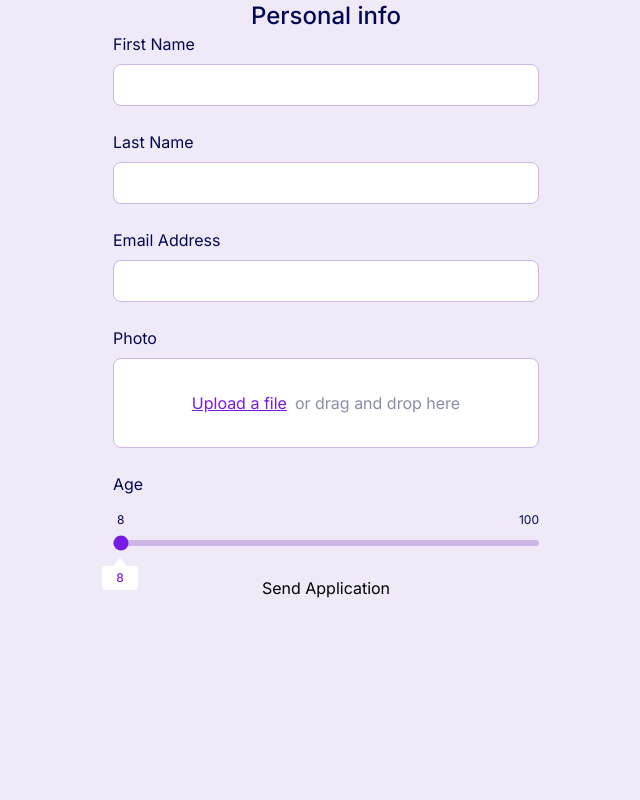
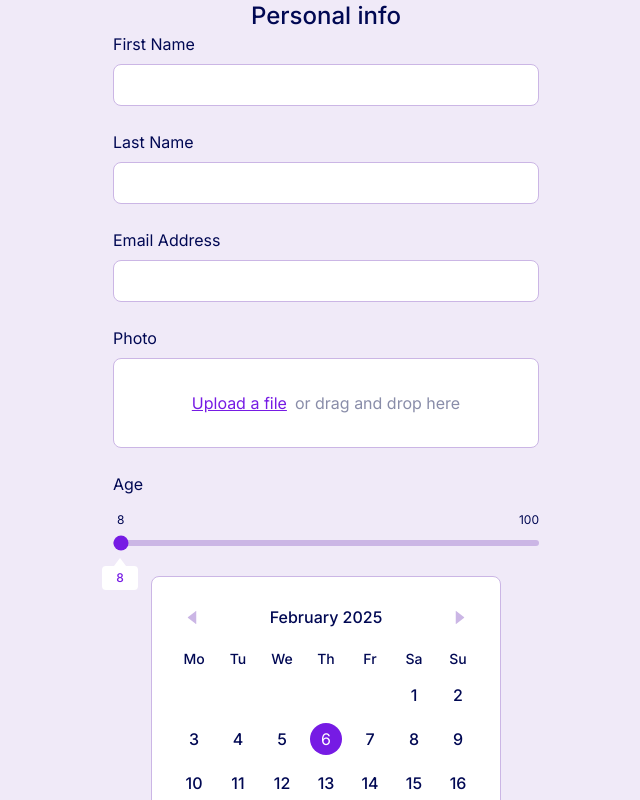
Before and after one commit to bogdanovich231/Personal-Form, a React (Vite) app: page / in a window 1280 px wide. Shown: the top 800 px of the page, without its empty margins (314-954 px from the left). Built offline with nearby package versions, Linux system fonts and the light colour scheme.

Commit message:
feat: create calendar, highlight current day and improve month navigation

```diff
--- /dev/null
+++ b/src/Components/CustomCalenderInput/CustomCalenderInput.css
@@ -0,0 +1,35 @@
+.button-prev,
+.button-next {
+  position: relative;
+  width: 32px;
+  height: 32px;
+  background-color: transparent;
+  border: none;
+  display: flex;
+  align-items: center;
+  justify-content: center;
+  cursor: pointer;
+}
+.button-prev:before {
+  position: absolute;
+  content: '';
+  height: 0;
+  width: 0;
+  border-bottom: 9px solid #cbb6e5;
+  border-left: 7px solid transparent;
+  border-right: 7px solid transparent;
+  border-radius: 1px;
+  transform: rotate(-90deg);
+}
+
+.button-next:before {
+  position: absolute;
+  content: '';
+  height: 0;
+  width: 0;
+  border-bottom: 9px solid #cbb6e5;
+  border-left: 7px solid transparent;
+  border-right: 7px solid transparent;
+  border-radius: 1px;
+  transform: rotate(90deg);
+}
--- /dev/null
+++ b/src/Components/CustomCalenderInput/CustomCalenderInput.tsx
@@ -0,0 +1,65 @@
+import { useState } from 'react';
+import { getDaysInMonth, getFirstDayOfMonth } from '../../utils/getDate';
+import './CustomCalenderInput.css';
+
+function CustomCalenderInput() {
+  const currentDate = new Date();
+  const [month, setMonth] = useState(currentDate.getMonth() + 1);
+  const [year] = useState(currentDate.getFullYear());
+  const [currentDay] = useState(currentDate.getDate());
+
+  const renderWeekDays = () => {
+    const daysOfWeek = ['Mo', 'Tu', 'We', 'Th', 'Fr', 'Sa', 'Su'];
+    return daysOfWeek.map((day, index) => (
+      <div key={index} className="text-center text-[#000853] text-sm font-medium">
+        {day}
+      </div>
+    ));
+  };
+
+  const renderDays = (month: number, year: number) => {
+    const daysInMonth = getDaysInMonth(month, year);
+    const firstDay = getFirstDayOfMonth(month, year);
+    const days = [];
+
+    for (let i = 0; i < firstDay - 1; i++) {
+      days.push(<div key={`empty-${i}`} className="w-8 h-8"></div>);
+    }
+
+    for (let i = 1; i <= daysInMonth; i++) {
+      const isCurrentDay =
+        i === currentDay && month === currentDate.getMonth() + 1 && year === currentDate.getFullYear();
+
+      days.push(
+        <div
+          key={i}
+          className={`text-center p-2 cursor-pointer rounded-full w-8 h-8 flex justify-center items-center m-0.5 ${
+            isCurrentDay ? 'bg-[#761BE4] text-white' : 'bg-transparent text-[#000853] text-base font-medium'
+          }`}
+        >
+          {i}
+        </div>
+      );
+    }
+
+    return days;
+  };
+
+  return (
+    <div className="max-w-sm mx-auto p-6 border border-[#CBB6E5] rounded-lg bg-white">
+      <div className="flex justify-between items-center mb-4">
+        <button onClick={() => setMonth(month === 1 ? 12 : month - 1)} className="button-prev"></button>
+        <span className="text-base text-[#000853] font-medium">
+          {`${new Date(year, month - 1).toLocaleString('default', { month: 'long' })} ${year}`}
+        </span>
+        <button onClick={() => setMonth(month === 12 ? 1 : month + 1)} className="button-next"></button>
+      </div>
+
+      <div className="grid grid-cols-7 gap-2">{renderWeekDays()}</div>
+
+      <div className="grid grid-cols-7 gap-2 mt-2">{renderDays(month, year)}</div>
+    </div>
+  );
+}
+
+export default CustomCalenderInput;
--- a/src/Components/FormContainer/FormContainer.tsx
+++ b/src/Components/FormContainer/FormContainer.tsx
@@ -3,6 +3,7 @@ import CustomTextInput from '../CustomTextInput/CustomTextInput';
 import { validation } from '../../utils/validation';
 import CustomImageInput from '../CustomImageInput/CustomImageInput';
 import CustomRangeInput from '../CustomRangeInput/CustomRangeInput';
+import CustomCalenderInput from '../CustomCalenderInput/CustomCalenderInput';
 
 function FormContainer() {
   const [formData, setFormData] = useState({
@@ -77,6 +78,7 @@ function FormContainer() {
           onDelete={handleDeleteFile}
         />
         <CustomRangeInput value={formData.age} onChange={handleChange} name="age" error={errors.age} />
+        <CustomCalenderInput />
         <button type="submit">Send Application</button>
       </form>
     </div>
```
